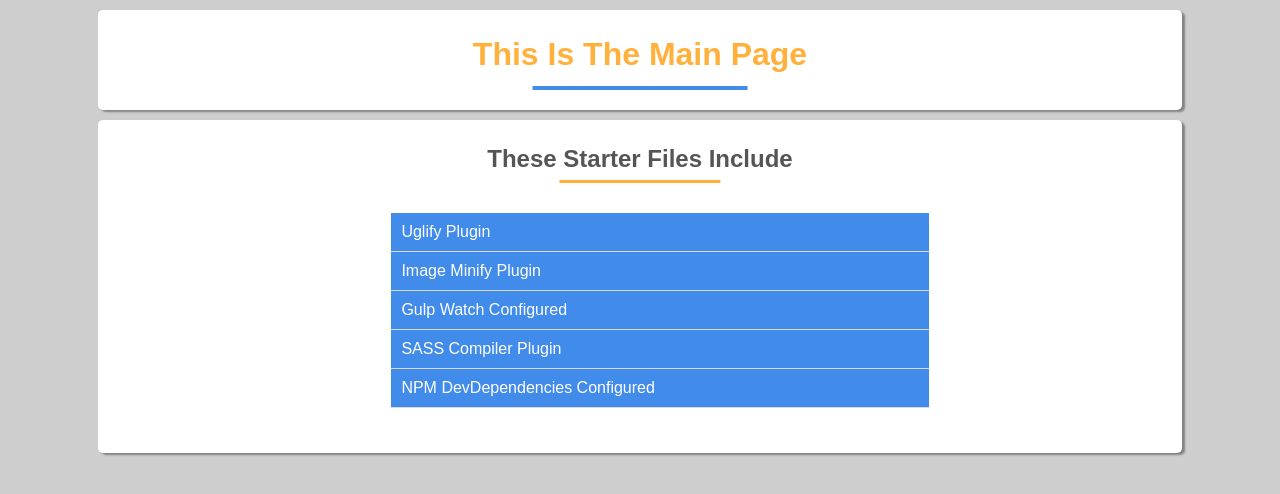
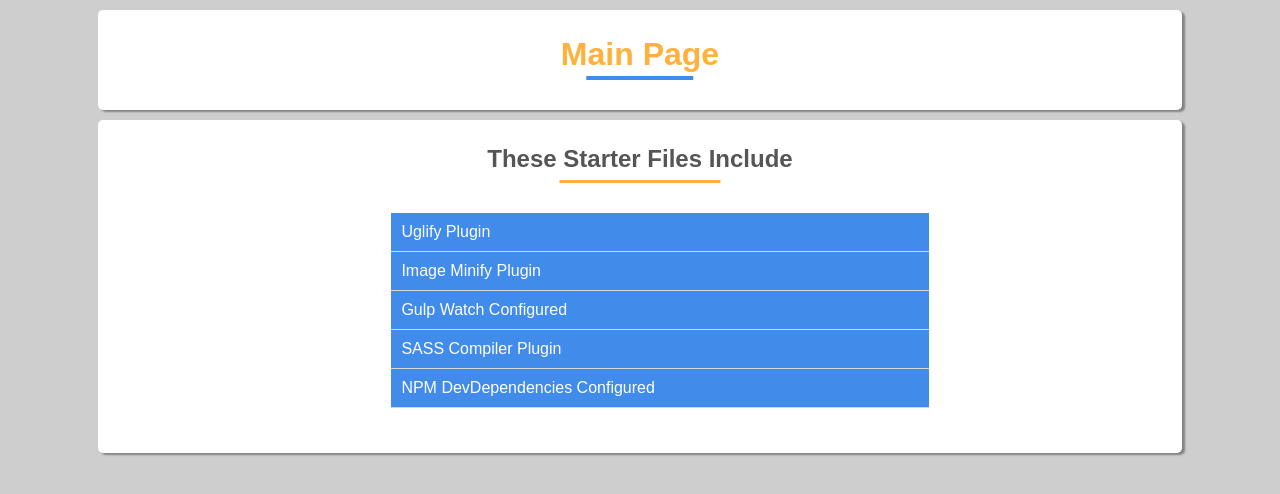
Before and after one commit to raghavmalhotra/gulp-beginner, a website: page src/index.html in a window 1280 px wide. Drawn offline with nearby package versions, Linux system fonts and the light colour scheme; files that its build step writes are made by us from their sources.

Commit message:
few changes

```diff
--- a/src/index.html
+++ b/src/index.html
@@ -9,7 +9,7 @@
 </head>
 <body>
     <div class="card" id = "main-card">
-            <h1>this is the main page </h1>
+            <h1>main page </h1>
     </div>
     <div class="card">
         <h2>these starter files include</h2>
@@ -19,6 +19,7 @@
             <li> gulp watch configured</li>
             <li>SASS compiler plugin</li>
             <li>NPM devDependencies configured</li>
+
         </ul>
     </div>
 
--- a/src/sass/style.scss
+++ b/src/sass/style.scss
@@ -33,9 +33,9 @@
        h1::after{
            content: '';
            position: absolute;
-           top: 50px;
+           top: 40px;
            left:50%;
-           width: 20%;
+           width: 10%;
            height: 4px;
            background: $secondary;
            transform: translateX(-50%);
@@ -64,7 +64,7 @@
             color: #fff;
             border-bottom: 1px solid rgb(216, 216, 216);
             padding: 10px;
-            text-transform: capitalize;
+            text-transform:capitalize;
         }
    }
 
```
